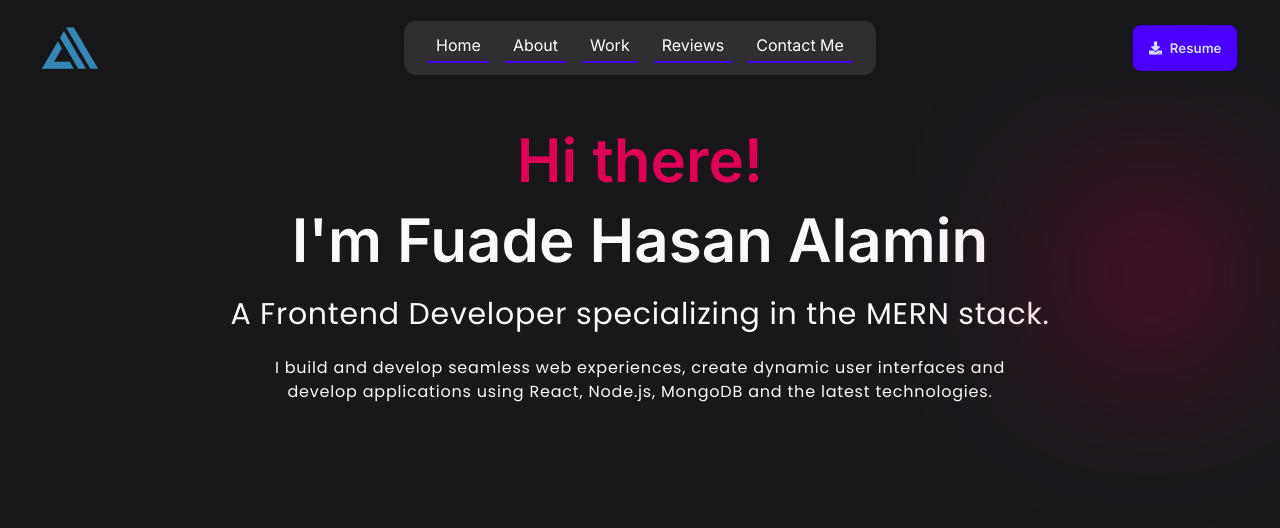
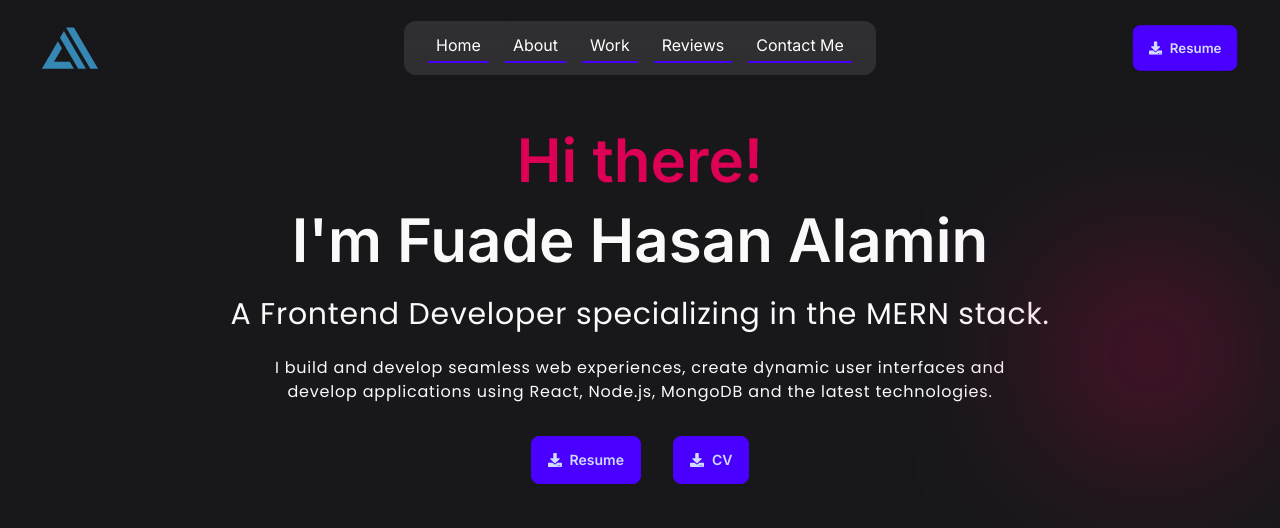
Before and after one commit to alamin6688/portfolio, a React (Vite) app: page / in a window 1280 px wide. Shown: the top 528 px of the page. Built offline with nearby package versions, Linux system fonts and the light colour scheme.

Commit message:
Hero Section Modified

```diff
--- a/src/Components/Hero/Hero.jsx
+++ b/src/Components/Hero/Hero.jsx
@@ -1,9 +1,10 @@
 import React from "react";
+import { FaDownload } from "react-icons/fa";
 
 const Hero = () => {
   return (
     <section className="pt-20 max-w-screen-2xl mx-auto w-full">
-      <div className="w-full bg-[#18181B] rounded-md relative">
+      <div className="w-full bg-[#18181B] rounded-md relative flex flex-col items-center justify-center">
         {/* header */}
         <header className="px-4 mt-10 w-full md:text-center flex items-center justify-center">
           <div className="w-full md:w-3/4 mx-auto">
@@ -24,6 +25,19 @@ const Hero = () => {
           </div>
         </header>
 
+        <div className="flex items-center justify-start md:justify-center gap-8 w-full md:w-1/2 mt-6 md:mt-8 px-4 md:px-0">
+          <button className="btn btn-primary">
+            <span className="flex items-center justify-center gap-2">
+              <FaDownload /> Resume
+            </span>
+          </button>
+          <button className="btn btn-primary">
+            <span className="flex items-center justify-center gap-2">
+              <FaDownload /> CV
+            </span>
+          </button>
+        </div>
+
         {/* right blur shadow */}
         <div className="w-[100px] h-[100px] bg-[#DC0155] blur-[90px] absolute bottom-[80px] right-[80px]"></div>
       </div>
--- a/src/Components/Navbar/Navbar.jsx
+++ b/src/Components/Navbar/Navbar.jsx
@@ -105,7 +105,7 @@ const Navbar = () => {
 
         {/* Mobile Navigation (visible only if navOpen is true) */}
         {navOpen && (
-          <div className="absolute top-20 left-1/2 transform -translate-x-1/2 w-3/4 md:hidden flex flex-col items-center py-4 text-sm font-medium tracking-wide text-zinc-50/50 gap-4 bg-zinc-50/50 rounded-lg shadow-lg animate__animated animate__zoomIn">
+          <div className="absolute top-20 left-1/2 transform -translate-x-1/2 w-3/4 md:hidden flex flex-col items-center py-4 text-sm font-medium tracking-wide text-zinc-50/50 gap-4 bg-zinc-900/90 rounded-lg shadow-xl animate__animated animate__zoomIn">
             {navLinks}
           </div>
         )}
```
